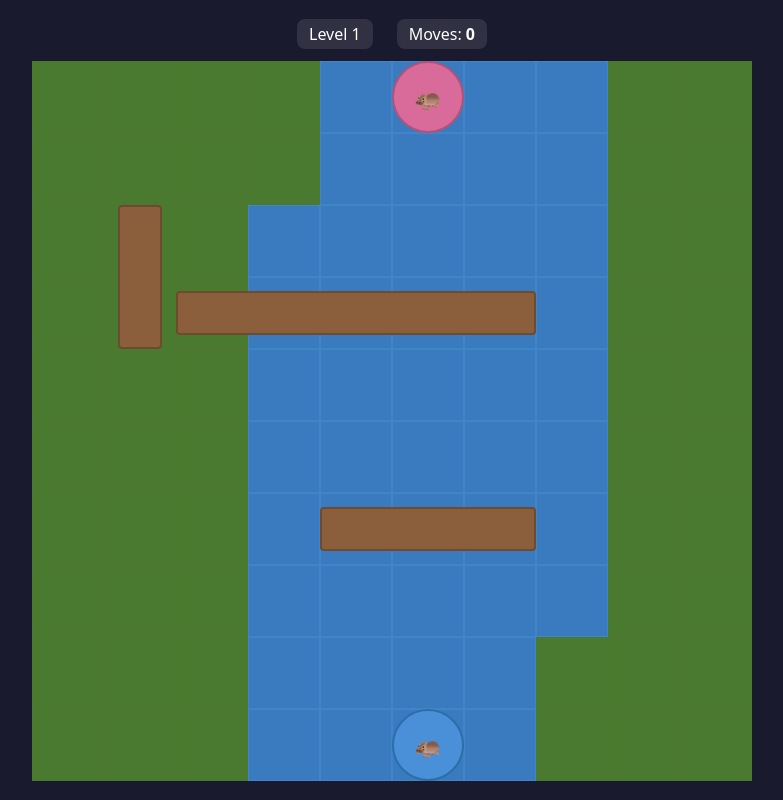
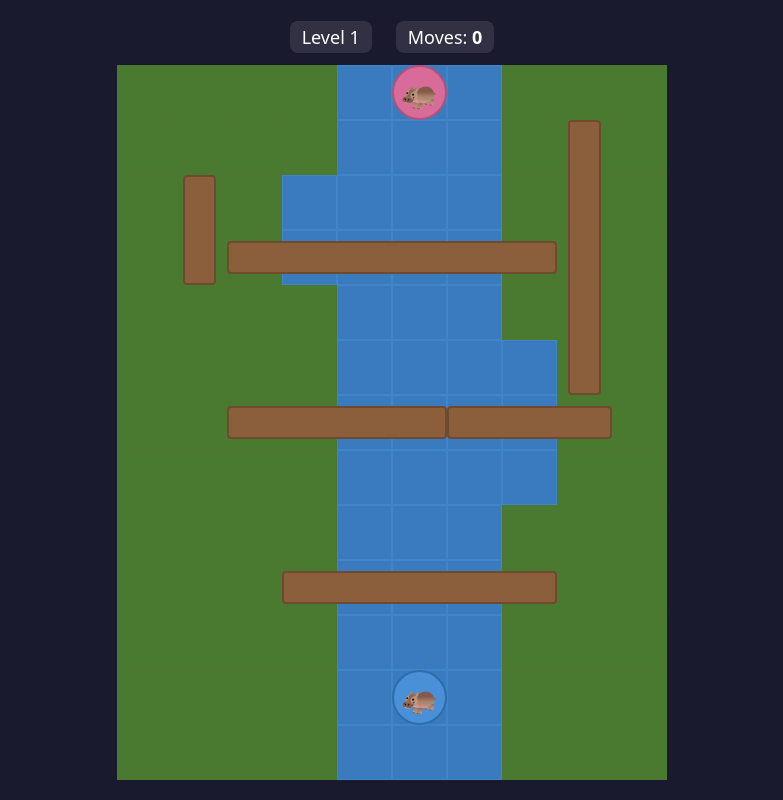
Before and after one commit to beep-patrick/hippos, a website built with Vite: page index.html in a window 1280 px wide. Shown: the whole page, without its empty margins (248-1031 px from the left). Built offline with nearby package versions, Linux system fonts and the light colour scheme.

Commit message:
level design changes

```diff
--- a/index.html
+++ b/index.html
@@ -41,8 +41,7 @@
         gap: 24px;
         align-items: center;
         margin-bottom: 12px;
-        font-size: 16px;
-        user-select: none;
+        font-size: 18px;
       }
 
       #ui span {
@@ -81,14 +80,11 @@
       .piece {
         position: absolute;
         border-radius: 6px;
-        cursor: grab;
-        user-select: none;
         touch-action: none;
         transition: box-shadow 0.1s;
         display: flex;
         align-items: center;
         justify-content: center;
-        font-size: 10px;
         font-weight: bold;
         color: rgba(0,0,0,0.5);
       }
@@ -133,7 +129,6 @@
         border: 2px solid #2c6ea8;
         border-radius: 50%;
         z-index: 5;
-        font-size: 22px;
         color: white;
       }
 
@@ -142,9 +137,7 @@
         border: 2px solid #b0527a;
         border-radius: 50%;
         z-index: 4;
-        font-size: 22px;
         color: white;
-        cursor: default;
         pointer-events: none;
       }
 
--- /dev/null
+++ b/src/levels/level1.csv
@@ -0,0 +1,13 @@
+,,,,~,~M,~,,,
+,,,,~,~,~,,X,
+,B,,~,~,~,~,,X,
+,B,A,~A,~A,~A,~A,A,X,
+,,,,~,~,~,,X,
+,,,,~,~,~,~,X,
+,,D,D,~D,~D,~E,~E,E,
+,,,,~,~,~,~,,
+,,,,~,~,~,,,
+,,,C,~C,~C,~C,C,,
+,,,,~,~,~,,,
+,,,,~,~H,~,,,
+,,,,~,~,~,,,
--- a/src/levels/level1.ts
+++ /dev/null
@@ -1,26 +0,0 @@
-import { parseLevel } from '../parseLevel';
-
-// 10×10 introductory level
-export const level1 = parseLevel('level1', 'Level 1', `
-  . . . . . M . . . .
-  . . . . . . . . . .
-  . B . . . . . . . .
-  . B A A A A A . . .
-  . . . . . . . . . .
-  . . . . . . . . . .
-  . . . . D D D . . .
-  . . . . . . . . . .
-  . . . . . . . . . .
-  . . . . . H . . . .
-`, `
-  . . . . ~ ~ ~ ~ . .
-  . . . . ~ ~ ~ ~ . .
-  . . . ~ ~ ~ ~ ~ . .
-  . . . ~ ~ ~ ~ ~ . .
-  . . . ~ ~ ~ ~ ~ . .
-  . . . ~ ~ ~ ~ ~ . .
-  . . . ~ ~ ~ ~ ~ . .
-  . . . ~ ~ ~ ~ ~ . .
-  . . . ~ ~ ~ ~ . . .
-  . . . ~ ~ ~ ~ . . .
-`);
--- a/src/main.ts
+++ b/src/main.ts
@@ -1,12 +1,25 @@
-import { level1 } from './levels/level1';
+import { parseCsvLevel } from './parseCsvLevel';
 import { initState } from './gameState';
 import { buildGrid, renderPieces, updateMoveCount, showWin, hideWin } from './renderer';
 import { attachInputHandlers } from './input';
 
+const rawCsvs = import.meta.glob('./levels/*.csv', { query: '?raw', import: 'default', eager: true }) as Record<string, string>;
+
+const levels = Object.entries(rawCsvs)
+  .sort(([a], [b]) => a.localeCompare(b))
+  .map(([path, content]) => {
+    const stem = path.split('/').pop()!.replace('.csv', '');
+    const label = stem.replace(/([A-Za-z])(\d)/g, '$1 $2').replace(/-/g, ' ').replace(/\b\w/g, c => c.toUpperCase());
+    return parseCsvLevel(stem, label, content);
+  });
+
+if (levels.length === 0) throw new Error('No CSV levels found in src/levels/');
+const level = levels[0];
+
 const container = document.getElementById('game-container')!;
 
 // Build the static grid once.
-buildGrid(container, level1.rows, level1.cols, level1.riverCells);
+buildGrid(container, level.rows, level.cols, level.riverCells);
 
 let cleanupInput: (() => void) | null = null;
 
@@ -14,10 +27,10 @@ function startGame(): void {
   // Tear down previous input handlers.
   cleanupInput?.();
 
-  const state = initState(level1);
+  const state = initState(level);
 
   const labelEl = document.getElementById('level-label');
-  if (labelEl) labelEl.textContent = level1.label;
+  if (labelEl) labelEl.textContent = level.label;
 
   hideWin(container);
   renderPieces(container, state);
--- /dev/null
+++ b/src/parseCsvLevel.ts
@@ -0,0 +1,105 @@
+import type { Level, Log, Orientation } from './types';
+
+/**
+ * Parse a CSV grid string into a Level object.
+ *
+ * Each CSV cell encodes terrain and piece together:
+ *   ~       — water/river terrain (no ~ = riverbank)
+ *   H       — baby hippo start (capital only; always treated as river)
+ *   M       — mama hippo (capital only; water if ~ also present)
+ *   a-z / A-Z (except H, M) — log cell; same letter in a contiguous straight line = one log
+ *   (empty) — bank, no piece
+ *
+ * Examples: "~A" = water + log A  |  "A" = bank + log A  |  "~H" = water + hippo
+ */
+export function parseCsvLevel(id: string, label: string, csvStr: string): Level {
+  // 1. Split into lines, trim, drop blank lines
+  const lines = csvStr.split('\n').map(l => l.trim()).filter(l => l.length > 0);
+  if (lines.length === 0) throw new Error('parseCsvLevel: CSV is empty');
+
+  // 2. Split each line on commas → 2D grid of cell strings
+  const grid: string[][] = lines.map(line => line.split(',').map(c => c.trim()));
+
+  // 3. Validate consistent column count
+  const cols = grid[0].length;
+  for (let r = 1; r < grid.length; r++) {
+    if (grid[r].length !== cols)
+      throw new Error(
+        `parseCsvLevel: row ${r} has ${grid[r].length} cells but row 0 has ${cols} — all rows must be the same width`
+      );
+  }
+  const rows = grid.length;
+
+  // 4. Scan cells
+  const riverCells = new Set<string>();
+  let hippoStart: { row: number; col: number } | null = null;
+  let mamaPos: { row: number; col: number } | null = null;
+  const logLetterCells = new Map<string, Array<{ row: number; col: number }>>();
+  const letterOrder: string[] = [];
+
+  for (let r = 0; r < rows; r++) {
+    for (let c = 0; c < cols; c++) {
+      const cell = grid[r][c];
+
+      if (cell.includes('~')) riverCells.add(`${r},${c}`);
+
+      const letterMatch = cell.match(/[A-Za-z]/);
+      if (!letterMatch) continue;
+      const letter = letterMatch[0];
+
+      if (letter === 'H') {
+        if (hippoStart !== null) throw new Error('parseCsvLevel: multiple H cells found; only one hippo start is allowed');
+        hippoStart = { row: r, col: c };
+        riverCells.add(`${r},${c}`); // hippo always starts in water
+      } else if (letter === 'M') {
+        if (mamaPos !== null) throw new Error('parseCsvLevel: multiple M cells found; only one mama hippo is allowed');
+        mamaPos = { row: r, col: c };
+      } else {
+        if (!logLetterCells.has(letter)) {
+          letterOrder.push(letter);
+          logLetterCells.set(letter, []);
+        }
+        logLetterCells.get(letter)!.push({ row: r, col: c });
+      }
+    }
+  }
+
+  if (!hippoStart) throw new Error('parseCsvLevel: missing H (hippo start)');
+  if (!mamaPos)   throw new Error('parseCsvLevel: missing M (mama hippo)');
+
+  // 5. Build Log objects
+  const logs: Log[] = [];
+  for (const letter of letterOrder) {
+    const cells = logLetterCells.get(letter)!;
+    const allSameRow = cells.every(c => c.row === cells[0].row);
+    const allSameCol = cells.every(c => c.col === cells[0].col);
+    if (!allSameRow && !allSameCol)
+      throw new Error(`parseCsvLevel: log '${letter}' spans both rows and columns — logs must be straight lines`);
+
+    const orientation: Orientation = allSameRow ? 'horizontal' : 'vertical';
+    const sorted = [...cells].sort((a, b) =>
+      orientation === 'horizontal' ? a.col - b.col : a.row - b.row
+    );
+
+    for (let i = 1; i < sorted.length; i++) {
+      const prev = sorted[i - 1], curr = sorted[i];
+      const gap = orientation === 'horizontal' ? curr.col - prev.col : curr.row - prev.row;
+      if (gap !== 1)
+        throw new Error(`parseCsvLevel: log '${letter}' cells are non-contiguous`);
+    }
+
+    const length = sorted.length;
+    if (length < 2 || length > 50)
+      throw new Error(`parseCsvLevel: log '${letter}' has length ${length}; logs must be 2–50 cells`);
+
+    logs.push({
+      id: `log-${letter}`,
+      orientation,
+      row: sorted[0].row,
+      col: sorted[0].col,
+      length,
+    });
+  }
+
+  return { id, label, rows, cols, logs, hippoStart, mamaPos, riverCells };
+}
--- a/src/parseLevel.ts
+++ b/src/parseLevel.ts
@@ -101,8 +101,8 @@ export function parseLevel(id: string, label: string, ascii: string, terrainStr?
     }
 
     const length = sorted.length;
-    if (length < 2 || length > 5)
-      throw new Error(`parseLevel: log '${letter}' has length ${length}; logs must be 2–5 cells`);
+    if (length < 2 || length > 50)
+      throw new Error(`parseLevel: log '${letter}' has length ${length}; logs must be 2–50 cells`);
 
     logs.push({
       id: `log-${letter.toLowerCase()}`,
--- a/src/renderer.ts
+++ b/src/renderer.ts
@@ -6,8 +6,12 @@ const GRID_PADDING = 48; // total left+right margin around the grid
 const UI_HEIGHT    = 80; // #ui bar + margins above the grid
 
 function computeCellPx(rows: number, cols: number): number {
-  const maxW = Math.floor((window.innerWidth  - GRID_PADDING) / cols);
-  const maxH = Math.floor((window.innerHeight - UI_HEIGHT)    / rows);
+  // Use visualViewport when available — on Safari it correctly excludes
+  // the address bar and toolbar from the available height.
+  const vw = window.visualViewport?.width  ?? window.innerWidth;
+  const vh = window.visualViewport?.height ?? window.innerHeight;
+  const maxW = Math.floor((vw - GRID_PADDING) / cols);
+  const maxH = Math.floor((vh - UI_HEIGHT)    / rows);
   return Math.max(40, Math.min(maxW, maxH));
 }
 
@@ -71,16 +75,19 @@ export function renderPieces(container: HTMLElement, state: GameState): void {
     grid.appendChild(el);
   }
 
+  const emojiSize = `${Math.round(CELL_PX * 0.55)}px`;
+
   // Render hippo.
   const hippo = document.createElement('div');
   hippo.className = 'piece hippo';
   hippo.dataset.id = 'hippo';
   hippo.textContent = '🦛';
-  hippo.style.left   = `${state.hippoPos.col * CELL_PX}px`;
-  hippo.style.top    = `${state.hippoPos.row * CELL_PX}px`;
-  hippo.style.width  = `${CELL_PX}px`;
-  hippo.style.height = `${CELL_PX}px`;
-  hippo.style.zIndex = '5';
+  hippo.style.left     = `${state.hippoPos.col * CELL_PX}px`;
+  hippo.style.top      = `${state.hippoPos.row * CELL_PX}px`;
+  hippo.style.width    = `${CELL_PX}px`;
+  hippo.style.height   = `${CELL_PX}px`;
+  hippo.style.fontSize = emojiSize;
+  hippo.style.zIndex   = '5';
   grid.appendChild(hippo);
 
   // Render mama hippo at her position in the terrain.
@@ -88,11 +95,12 @@ export function renderPieces(container: HTMLElement, state: GameState): void {
   mama.className = 'piece mama';
   mama.dataset.id = 'mama';
   mama.textContent = '🦛';
-  mama.style.left   = `${state.level.mamaPos.col * CELL_PX}px`;
-  mama.style.top    = `${state.level.mamaPos.row * CELL_PX}px`;
-  mama.style.width  = `${CELL_PX}px`;
-  mama.style.height = `${CELL_PX}px`;
-  mama.style.zIndex = '4';
+  mama.style.left     = `${state.level.mamaPos.col * CELL_PX}px`;
+  mama.style.top      = `${state.level.mamaPos.row * CELL_PX}px`;
+  mama.style.width    = `${CELL_PX}px`;
+  mama.style.height   = `${CELL_PX}px`;
+  mama.style.fontSize = emojiSize;
+  mama.style.zIndex   = '4';
   grid.appendChild(mama);
 }
 
--- a/tsconfig.json
+++ b/tsconfig.json
@@ -8,7 +8,8 @@
     "noUnusedParameters": true,
     "noImplicitReturns": true,
     "skipLibCheck": true,
-    "outDir": "dist"
+    "outDir": "dist",
+    "types": ["vite/client"]
   },
   "include": ["src"]
 }
```
